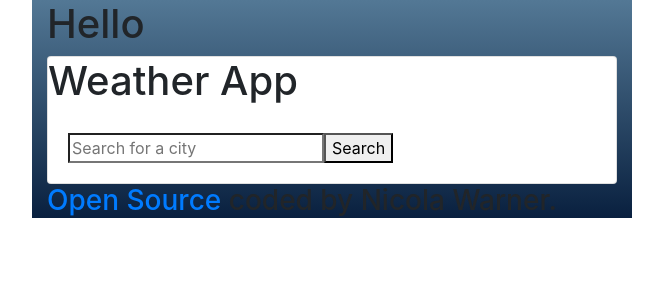
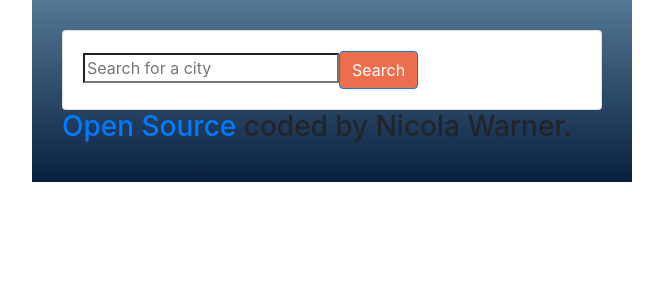
Before and after one commit to n1cnacs/weather-app-react, a React (Create React App) app: page / in a window 1280 px wide. Shown: the top 300 px of the page, without its empty margins (308-971 px from the left). Built offline with nearby package versions, Linux system fonts and the light colour scheme; no server answers.

Commit message:
Added Bootstrap search button and imported into Weather App

```diff
--- a/src/App.css
+++ b/src/App.css
@@ -1,5 +1,6 @@
 div.container {
   max-width: 600px;
+  padding: 30px;
   background-image: linear-gradient(to top, #09203f 0%, #537895 100%);
 
 
--- a/src/App.js
+++ b/src/App.js
@@ -8,14 +8,12 @@ function App() {
       <div className="App">
         <div className="container">
       <header className="App-header">
-       <h1>Hello</h1>
 
-               <Card> <h1>
-        Weather App
-        </h1>
-  <Card.Body>
+               <Card>
+                <Card.Body>
+
     < Weather />
-    </Card.Body>
+   </Card.Body>
 </Card>
 
            <h3><a rel="noreferrer"href="https://github.com/n1cnacs/weather-app-react.git" target="_blank">Open Source</a> coded by Nicola Warner.</h3>
--- /dev/null
+++ b/src/Weather.css
@@ -0,0 +1,5 @@
+.searchButton {
+    color: white;
+    background-color: #ec6e4c;
+
+}
--- a/src/Weather.js
+++ b/src/Weather.js
@@ -1,13 +1,16 @@
 import React from "react";
 import axios from "axios";
 import Loader from 'react-loader-spinner';
+import "./Weather.css";
+import Button from 'react-bootstrap/Button';
+
 
 //
 
 
 export default function Weather () {
     function handleResponse (response) {
-        alert(`The weather in New York is ${response.data.main.temp} `);
+       // alert(`The weather in New York is ${response.data.main.temp} `);
     }
 
     let apiKey = "ab0f2c792cf3771f89c1981f17714291";
@@ -18,7 +21,7 @@ export default function Weather () {
         <div>
             <form>
                 <input type="search" placeholder="Search for a city" />
-                <button type="submit">Search</button>
+                <Button className="searchButton" type="submit">Search</Button>
             </form>
         <Loader
         type="Puff"
```
Also changed, not shown: 1 other file (tests, documents, lock files or other folders).
